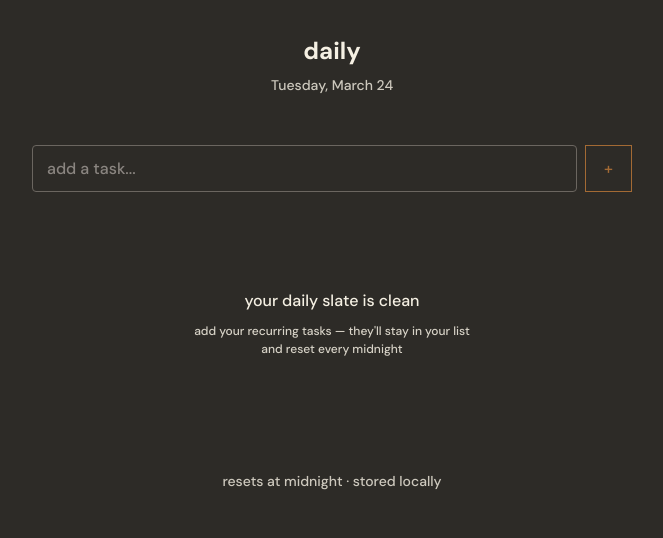
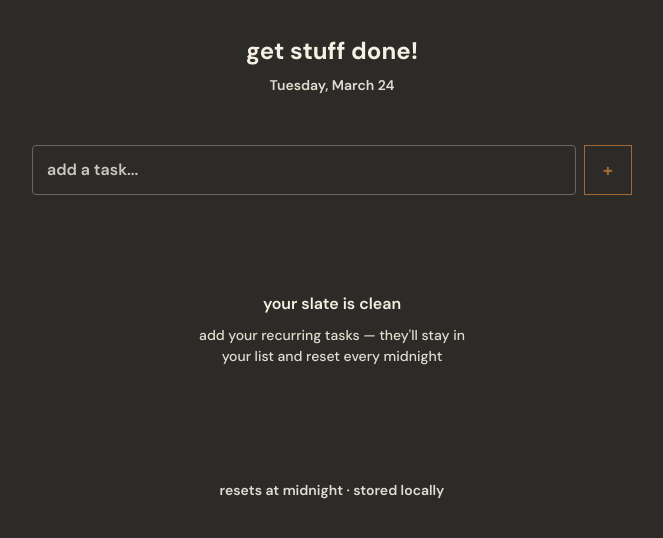
Before and after one commit to strider-ape/get-stuff-done, a React (Vite) app: page / in a window 1280 px wide. Shown: the top 538 px of the page, without its empty margins (308-971 px from the left). Built offline with nearby package versions, Linux system fonts and the light colour scheme; a web font is replaced by a local one.

Commit message:
update name

```diff
--- a/index.html
+++ b/index.html
@@ -4,14 +4,14 @@
     <meta charset="UTF-8" />
     <meta name="viewport" content="width=device-width, initial-scale=1.0, maximum-scale=1.0, user-scalable=no" />
     <meta name="theme-color" content="#2d2b27" />
-    <meta name="description" content="A dead-simple daily checklist that resets every midnight. No account, no cloud, no friction." />
+    <meta name="description" content="Get Stuff Done! A simple daily checklist that resets every midnight. No account, no cloud, no friction." />
     <meta name="apple-mobile-web-app-capable" content="yes" />
     <meta name="apple-mobile-web-app-status-bar-style" content="black" />
     <link rel="manifest" href="/manifest.json" />
     <link rel="preconnect" href="https://fonts.googleapis.com" />
     <link rel="preconnect" href="https://fonts.gstatic.com" crossorigin />
     <link href="https://fonts.googleapis.com/css2?family=DM+Sans:ital,opsz,wght@0,9..40,100..1000;1,9..40,100..1000&family=Fira+Code:wght@300..700&family=Google+Sans+Flex:opsz,wght@6..144,1..1000&display=swap" rel="stylesheet" />
-    <title>daily — your simple daily checklist</title>
+    <title>Get Stuff Done!</title>
   </head>
   <body>
     <div id="root"></div>
--- a/src/App.tsx
+++ b/src/App.tsx
@@ -13,7 +13,7 @@ interface AppData {
 }
 
 // ─── Constants ───────────────────────────────────────────────────────────
-const STORAGE_KEY = "daily-check-v2";
+const STORAGE_KEY = "get-stuff-done-v2";
 
 // ─── Utilities ───────────────────────────────────────────────────────────
 function getToday(): string {
@@ -169,18 +169,20 @@ export default function App() {
     },
     logo: {
       fontSize: "1.5rem",
-      fontWeight: "bold",
+      fontWeight: 700,
       marginBottom: "0.25rem",
     },
     date: {
       fontSize: "0.875rem",
-      opacity: 0.8,
+      fontWeight: 600,
+      opacity: 0.9,
     },
     progressSection: {
       marginBottom: "2rem",
     },
     progressLabel: {
       fontSize: "0.875rem",
+      fontWeight: 600,
       marginBottom: "0.75rem",
       display: "flex",
       justifyContent: "space-between",
@@ -197,8 +199,9 @@ export default function App() {
       width: `${progress}%`,
     },
     clearBtn: {
-      fontSize: "0.75rem",
-      padding: "4px 12px",
+      fontSize: "0.8rem",
+      fontWeight: 600,
+      padding: "6px 14px",
       marginTop: "0.5rem",
     },
     addTaskForm: {
@@ -209,10 +212,12 @@ export default function App() {
     input: {
       flex: 1,
       padding: "10px 14px",
+      fontWeight: 600,
     },
     addBtn: {
       padding: "10px 18px",
-      fontSize: "1rem",
+      fontSize: "1.1rem",
+      fontWeight: 700,
       border: "1px solid var(--accent)",
       color: "var(--accent)",
       background: "transparent",
@@ -224,11 +229,13 @@ export default function App() {
     },
     emptyTitle: {
       fontSize: "1rem",
+      fontWeight: 600,
       marginBottom: "0.5rem",
     },
     emptySubtitle: {
-      fontSize: "0.75rem",
-      opacity: 0.85,
+      fontSize: "0.875rem",
+      fontWeight: 500,
+      opacity: 0.9,
       maxWidth: "280px",
       margin: "0 auto",
       lineHeight: 1.5,
@@ -246,27 +253,31 @@ export default function App() {
       borderBottom: "1px solid var(--border)",
     },
     checkbox: {
-      width: "18px",
-      height: "18px",
-      border: "1px solid var(--text)",
+      width: "20px",
+      height: "20px",
+      border: "2px solid var(--text)",
       display: "flex",
       alignItems: "center",
       justifyContent: "center",
       cursor: "pointer",
       flexShrink: 0,
-      fontSize: "0.75rem",
+      fontSize: "0.85rem",
+      fontWeight: 700,
     },
     taskText: {
       flex: 1,
-      fontSize: "0.875rem",
+      fontSize: "0.95rem",
+      fontWeight: 600,
       cursor: "pointer",
     },
     deleteBtn: {
       background: "transparent",
       border: "none",
       color: "var(--text)",
-      opacity: 0.7,
-      fontSize: "0.75rem",      cursor: "pointer",
+      opacity: 0.9,
+      fontSize: "0.8rem",
+      fontWeight: 600,
+      cursor: "pointer",
       padding: "4px 8px",
     },
     footer: {
@@ -274,7 +285,8 @@ export default function App() {
       paddingTop: "3rem",
       textAlign: "center" as const,
       fontSize: "0.875rem",
-      opacity: 0.8,
+      fontWeight: 600,
+      opacity: 0.9,
     },
   };
 
@@ -284,7 +296,7 @@ export default function App() {
       <div style={styles.content}>
         {/* Header */}
         <header style={styles.header}>
-          <h1 style={styles.logo}>daily</h1>
+          <h1 style={styles.logo}>get stuff done!</h1>
           <p style={styles.date}>{dateStr}</p>
         </header>
 
@@ -344,7 +356,7 @@ export default function App() {
         {/* Empty State */}
         {totalCount === 0 && (
           <div style={styles.emptyState}>
-            <p style={styles.emptyTitle}>your daily slate is clean</p>
+            <p style={styles.emptyTitle}>your slate is clean</p>
             <p style={styles.emptySubtitle}>
               add your recurring tasks — they'll stay in your list and reset
               every midnight
@@ -399,7 +411,7 @@ export default function App() {
           <div style={{ marginTop: "1.5rem", textAlign: "center" as const }}>
             <button
               onClick={clearCompleted}
-              style={{ border: "1px solid var(--accent)", background: "transparent", color: "var(--accent)", padding: "8px 20px", cursor: "pointer", fontSize: "0.75rem" } as React.CSSProperties}
+              style={{ border: "1px solid var(--accent)", background: "transparent", color: "var(--accent)", padding: "10px 24px", cursor: "pointer", fontSize: "0.85rem", fontWeight: 600 } as React.CSSProperties}
             >
               clear & start fresh
             </button>
--- a/src/index.css
+++ b/src/index.css
@@ -27,7 +27,7 @@ body {
   background-color: var(--bg);
   color: var(--text);
   font-family: 'Google Sans Flex', 'DM Sans', sans-serif;
-  font-weight: 500;
+  font-weight: 600;
   font-size: 1rem;
   line-height: 1.6;
   overscroll-behavior: none;
@@ -51,7 +51,7 @@ body {
   padding: 10px 24px;
   font-family: inherit;
   font-size: 1rem;
-  font-weight: 500;
+  font-weight: 600;
   cursor: pointer;
   transition: background 100ms, color 100ms;
   border-radius: 4px;
@@ -80,13 +80,14 @@ input[type="text"] {
   padding: 12px 16px;
   font-family: inherit;
   font-size: 1rem;
-  font-weight: 500;
+  font-weight: 600;
   border-radius: 4px;
   outline: none;
 }
 
 input[type="text"]::placeholder {
-  color: #8a8580;
+  color: var(--text);
+  opacity: 0.8;
 }
 
 input[type="text"]:focus {
```
